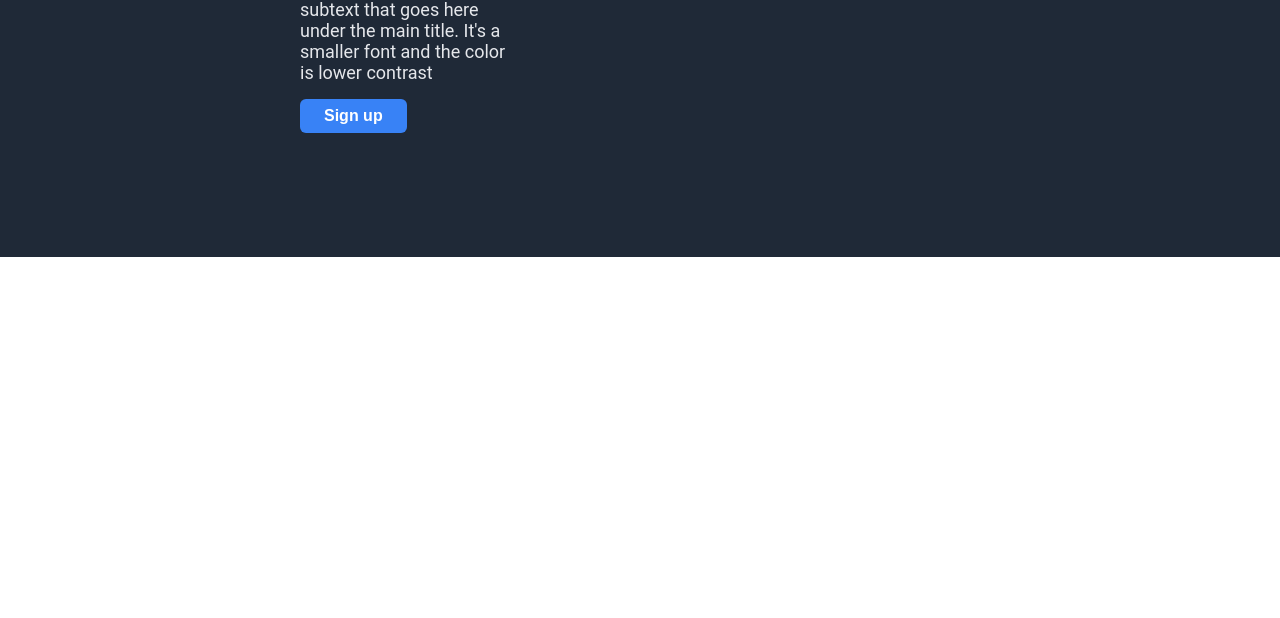
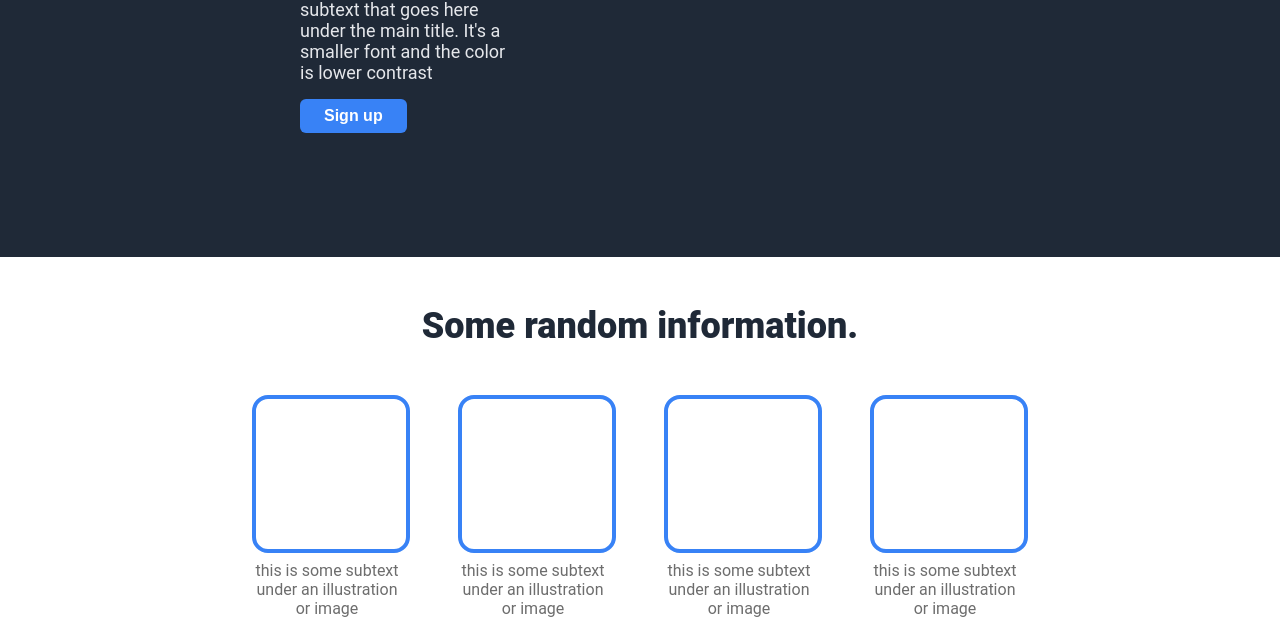
Before and after one commit to FebrianMorgan/landing-page, a plain HTML site: page index.html in a window 1280 px wide. Shown: the part 402-1020 px from the top of the page. Before the commit the page ends 800 px from the top, so only its background shows below. Drawn offline with Linux system fonts and the light colour scheme.

Commit message:
Finishing information content

```diff
--- a/index.html
+++ b/index.html
@@ -30,5 +30,24 @@
     </div>
     </div>
   </div>
+  <div class="info-title">Some random information.</div>
+  <div class="info-content">
+    <div class="info-block">
+      <div class="blue-square"></div>
+      <div class="info-subtext">this is some subtext under an illustration or image</div>
+    </div>
+    <div class="info-block">
+      <div class="blue-square"></div>
+      <div class="info-subtext">this is some subtext under an illustration or image</div>
+    </div>
+    <div class="info-block">
+      <div class="blue-square"></div>
+      <div class="info-subtext">this is some subtext under an illustration or image</div>
+    </div>
+    <div class="info-block">
+      <div class="blue-square"></div>
+      <div class="info-subtext">this is some subtext under an illustration or image</div>
+    </div>
+  </div>
 </body>
 </html>
--- a/style.css
+++ b/style.css
@@ -5,9 +5,10 @@ body {
   display: flex;
   flex-direction: column;
   font-family: 'Roboto', sans-serif;
-  overflow: hidden
+  overflow: scroll;
 }
 
+/* header */
 .header {
   color:white;
   background-color: #1F2937;
@@ -88,3 +89,33 @@ button.btn-sign-up {
   width: 550px;
   height: 200px;
 }
+
+/*info-content*/
+.info-title {
+  text-align: center;
+  font-size: 36px;
+  color: #1F2937;
+  font-weight: 950;
+  margin: 48px;
+}
+
+.blue-square {
+  width: 150px;
+  height: 150px;
+  border: solid #3882F6 4px;
+  border-radius: 16px;
+}
+
+.info-content {
+  display: flex;
+  justify-content: center;
+  gap: 48px;
+}
+
+.info-subtext {
+  max-width: 150px;
+  flex-wrap: wrap;
+  text-align: center;
+  margin-top: 8px;
+  color: #6d6d6d;
+}
```
